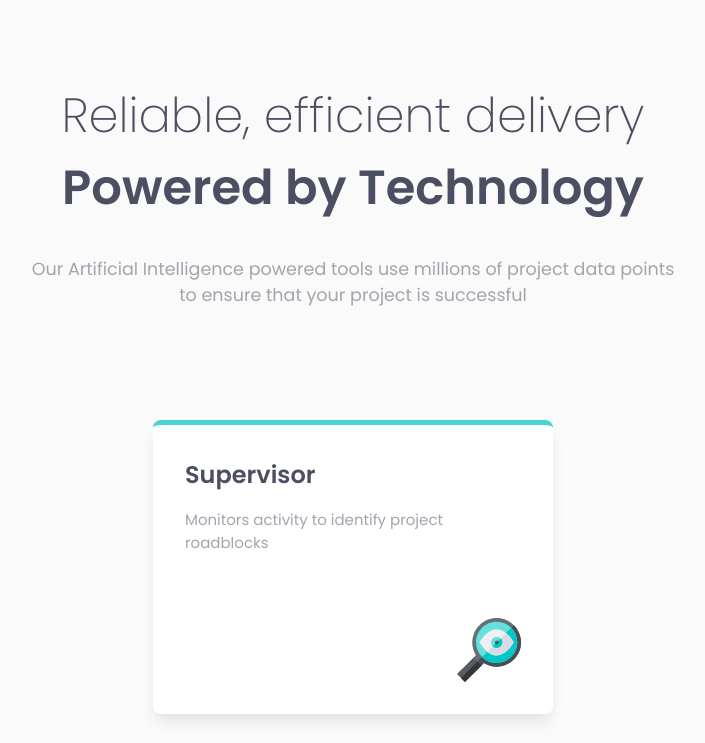
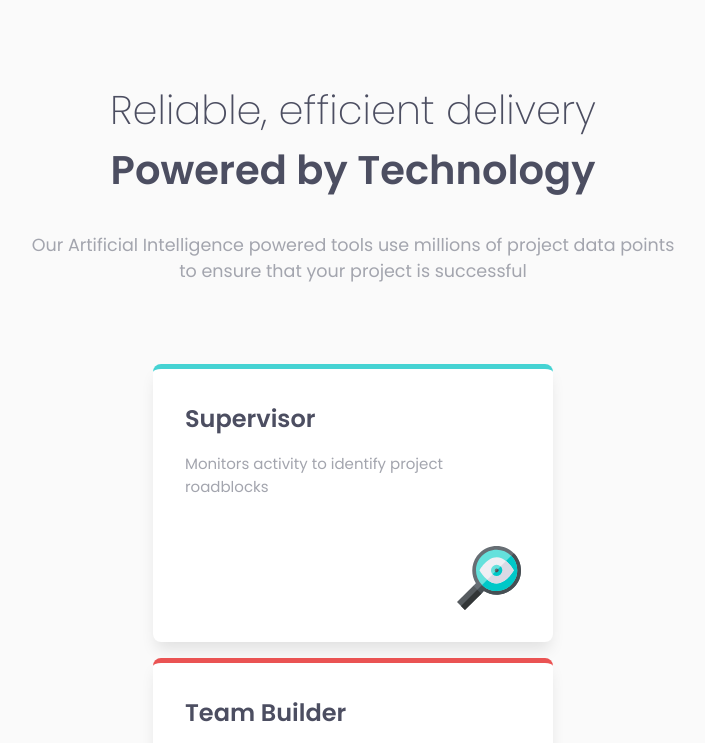
Before and after one commit to vgarmy/four-card-feature-section, a plain HTML site: page index.html in a window 1280 px wide. Shown: the top 743 px of the page, without its empty margins (287-992 px from the left). Drawn offline with Linux system fonts and the light colour scheme.

Commit message:
fixes css

```diff
--- a/style.css
+++ b/style.css
@@ -37,7 +37,7 @@ body {
     align-content: center;
     flex-direction: column;
     text-align: center;
-    gap: 5rem;
+    gap: 3rem;
 }
 
 .container_info {
@@ -52,12 +52,12 @@ body {
 }
 
 h1 {
-    font-size: 3rem;
+    font-size: 2.5rem;
     font-weight: 200;
 }
 
 h2 {
-    font-size: 3rem;
+    font-size: 2.5rem;
 }
 
 h3 {
@@ -73,7 +73,7 @@ h3 {
     align-content: center;
     flex-direction: row;
     text-align: left;
-    gap: 2rem;
+    gap: 1rem;
 }
 
 .card {
@@ -86,7 +86,7 @@ h3 {
 
 .card img {
     float: right;
-    margin-top: 4rem;
+    margin-top: 3rem;
 }
 
 .container_cards_left {
```
